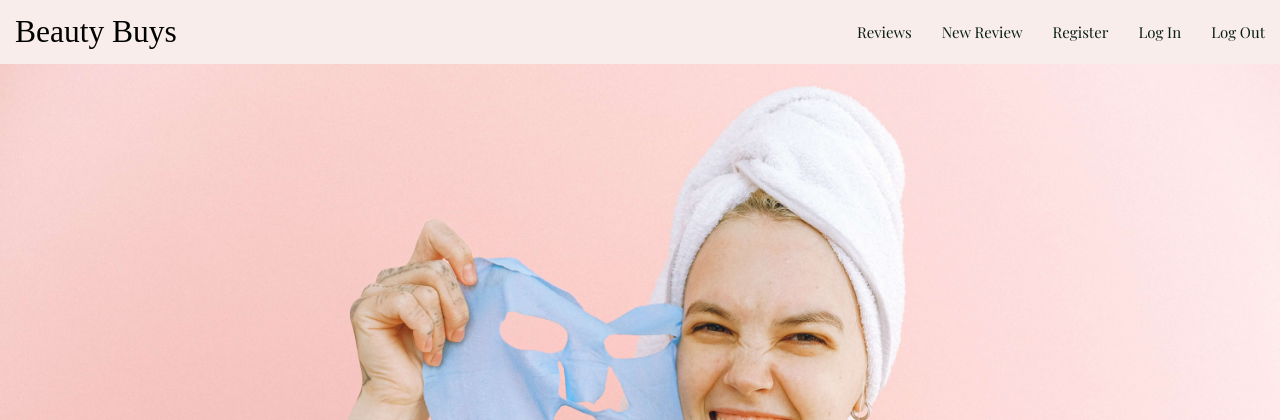
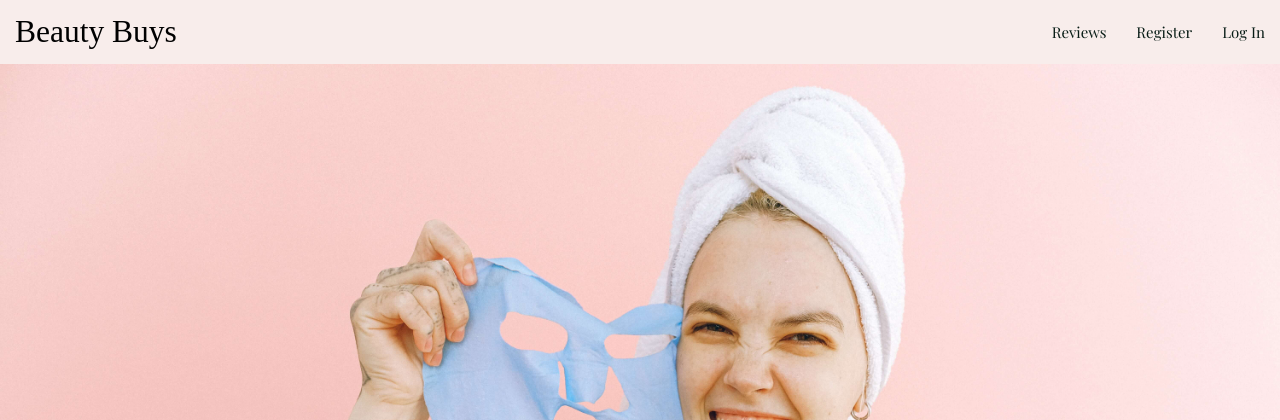
Before and after one commit to EllyC20/ms3-beauty-buys, a Flask app: page / in a window 1280 px wide. Shown: the top 420 px of the page. Run offline with Flask 2, Linux system fonts and the light colour scheme; some libraries are stand-ins or nearby versions; some web fonts are replaced.

Commit message:
feat: Show appropiate navigation options

```diff
--- a/templates/base.html
+++ b/templates/base.html
@@ -26,10 +26,13 @@
                     <a href="#" data-target="mobile-demo" class="sidenav-trigger right"><i class="fas fa-bars"></i></a>
                     <ul class="right hide-on-med-and-down">
                         <li><a href="{{ url_for('get_reviews') }}">Reviews</a></li>
+                        {% if session.user %}
                             <li><a href="#">New Review</a></li>
+                            <li><a href="{{ url_for('logout') }}">Log Out</a></li>
+                        {% else %}
                             <li><a href="{{ url_for('register') }}">Register</a></li>
                             <li><a href="{{ url_for('login') }}">Log In</a></li>
-                        <li><a href="#">Log Out</a></li>
+                        {% endif %}
                     </ul>
                 </div>
             </nav>
@@ -37,10 +40,13 @@
             <ul class="sidenav" id="mobile-demo">
                 <li><a href="{{ url_for('index') }}">Home</a></li>
                 <li><a href="{{ url_for('get_reviews') }}">Reviews</a></li>
+                {% if session.user %}
                     <li><a href="#">New Review</a></li>
+                    <li><a href="{{ url_for('logout') }}">Log Out</a></li>
+                {% else %}
                     <li><a href="{{ url_for('register') }}">Register</a></li>
                     <li><a href="{{ url_for('login') }}">Log In</a></li>
-                <li><a href="#">Log Out</a></li>
+                {% endif %}
             </ul>
         </header>
 
```
Lines whose indentation alone changed are shown as unchanged.
